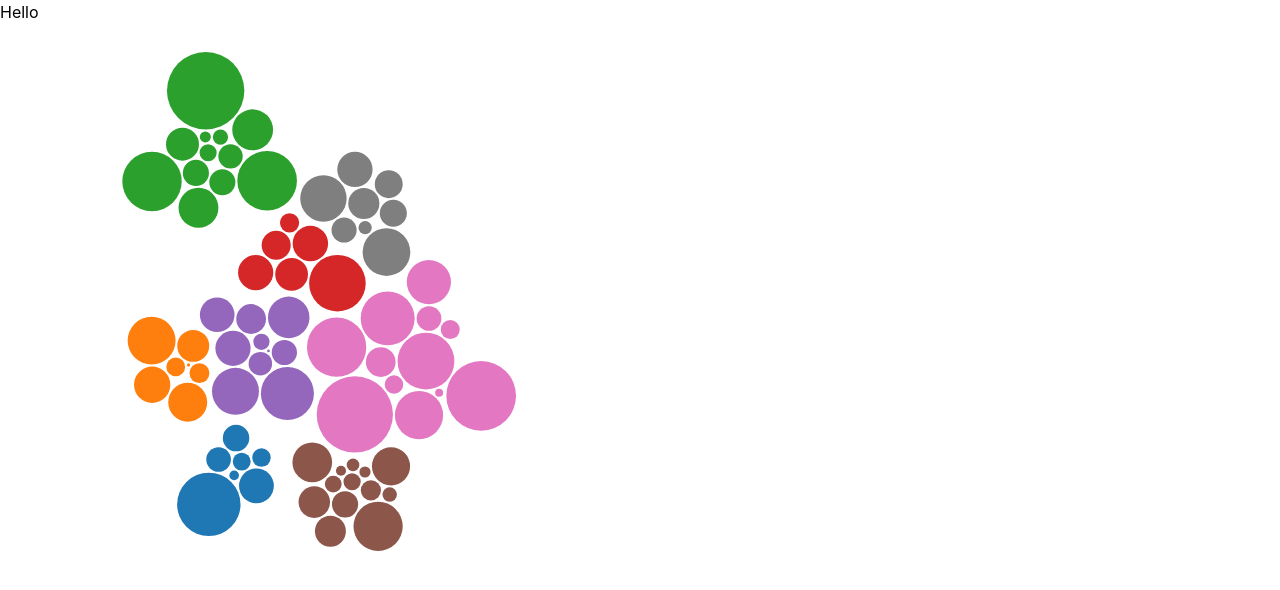
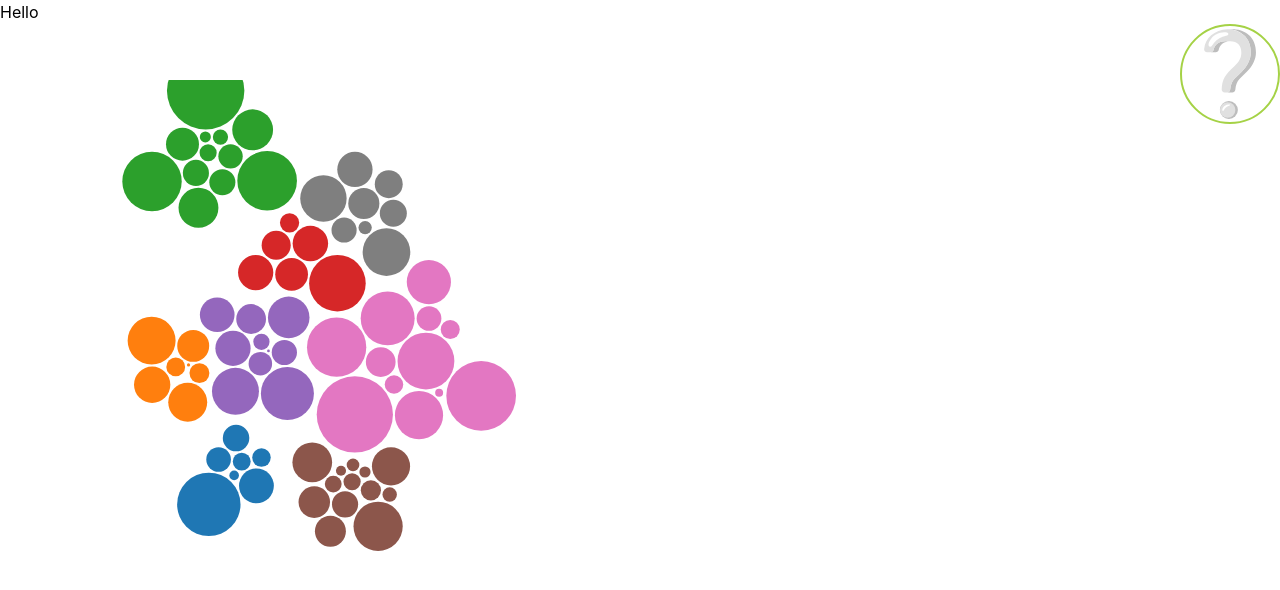
Before and after one commit to Zakari-B/WCS_Hackathon_Apside, a React (Vite) app in the folder frontend/: page / in a window 1280 px wide. Shown: the top 590 px of the page. Built offline with nearby package versions, Linux system fonts and the light colour scheme.

Commit message:
started modal for information and help part

```diff
--- /dev/null
+++ b/frontend/src/components/InfoModal.jsx
@@ -0,0 +1,61 @@
+import { useState } from "react";
+import "../styles/Modal.scss";
+import iconMark from "../assets/logo/white-question.svg";
+
+function InfoModal() {
+  const [isOpen, setIsOpen] = useState(false);
+
+  function toggle() {
+    setIsOpen(!isOpen);
+  }
+
+  return (
+    <div className="modal">
+      <button type="button" onClick={toggle}>
+        <img
+          src={iconMark}
+          draggable={false}
+          alt=""
+          className="img-icon-mark"
+        />
+      </button>
+      {isOpen ? (
+        <div className="modal-container">
+          <div className="flex justify-between">
+            <h1 className="info-title">Help?</h1>
+            <button
+              onClick={toggle}
+              type="button"
+              className="modal-close-button"
+            >
+              <span className="text-4xl">×</span>
+            </button>
+          </div>
+          <div className="flex items-center gap-x-4 w-3/4 font-medium">
+            <div className="bg-black w-3.5 h-3.5" />
+            <p>colour number one</p>
+          </div>
+          <div className="flex items-center gap-x-4 w-3/4 font-medium">
+            <div className="bg-orange-500 w-3.5 h-3.5" />
+            <p>colour number one</p>
+          </div>
+          <div className="flex items-center gap-x-4 w-3/4 font-medium">
+            <div className="bg-blue-500 w-3.5 h-3.5" />
+            <p>colour number one</p>
+          </div>
+          <div className="flex items-center gap-x-4 w-3/4 font-medium">
+            <div className="bg-lime-400 w-3.5 h-3.5" />
+            <p>colour number one</p>
+          </div>
+          <h2 className="info-title">Bubbles size is important!</h2>
+          <p>
+            As you can see, there are different sizes.
+            <br />
+            The size can be defined thanks to different criteria.
+          </p>
+        </div>
+      ) : null}
+    </div>
+  );
+}
+export default InfoModal;
--- a/frontend/src/pages/Home/Home.jsx
+++ b/frontend/src/pages/Home/Home.jsx
@@ -1,6 +1,7 @@
 import React from "react";
 import * as d3 from "d3";
 import ClusteredBubbles from "@components/ClusteredBubbles";
+import InfoModal from "../../components/InfoModal";
 
 const dimensions = {
   width: 600,
@@ -24,5 +25,10 @@ const data = {
   ),
 };
 export default function Home() {
-  return <ClusteredBubbles data={data} dimensions={dimensions} />;
+  return (
+    <>
+      <InfoModal />
+      <ClusteredBubbles data={data} dimensions={dimensions} />
+    </>
+  );
 }
--- /dev/null
+++ b/frontend/src/styles/Modal.scss
@@ -0,0 +1,47 @@
+.modal {
+  z-index: 100;
+  background: #fff;
+  position: absolute;
+  margin: auto;
+  border-radius: 5px;
+  width: 100vw;
+  padding: 1rem;
+
+  .img-icon-mark {
+    position: absolute;
+    width: 100px;
+    height: 100px;
+    border-radius: 50%;
+    border: 2px solid rgb(165, 210, 70);
+    z-index: 3;
+    right: 0;
+    top: 0;
+  }
+
+  .modal-container {
+    position: absolute;
+    height: 60vh;
+    width: 60%;
+    background-color: aqua;
+    margin-left: 25%;
+    padding: 1rem;
+    margin-top: 3.8rem;
+    background: rgba(255, 255, 255, 0.2);
+    border-radius: 16px;
+    box-shadow: 0 4px 30px rgba(0, 0, 0, 0.1);
+    backdrop-filter: blur(5px);
+    -webkit-backdrop-filter: blur(5px);
+    border: 1px solid rgba(255, 255, 255, 0.3);
+
+    .info-title {
+      font-size: 2rem;
+      text-align: center;
+    }
+  }
+
+  .check-colours {
+    background-color: black;
+    width: 0.8rem;
+    height: 0.8rem;
+  }
+}
```
Also changed, not shown: frontend/src/assets/logo/white-question.svg (added).
